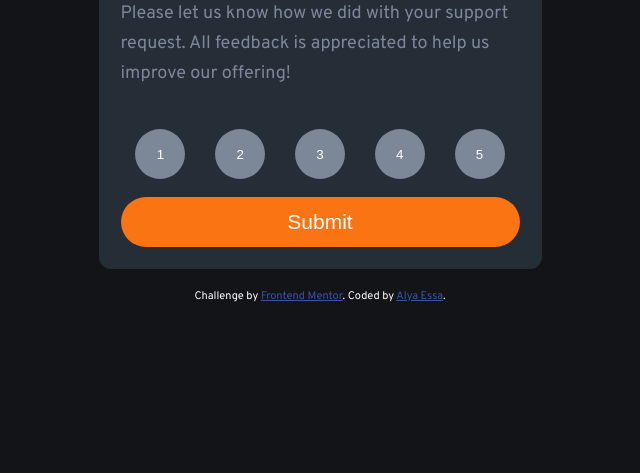
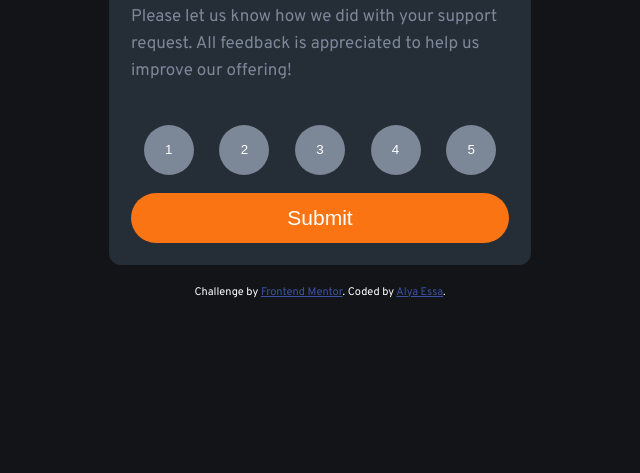
Before and after one commit to AlyaEssa/Interactive-rating-component-js, a plain HTML site: page index.html in a window 1280 px wide. Shown: the part 327-800 px from the top of the page, without its empty margins (320-960 px from the left). Drawn offline with Linux system fonts and the light colour scheme.

Commit message:
Update style.css

```diff
--- a/style.css
+++ b/style.css
@@ -47,12 +47,11 @@ body {
 }
 
 .box-container p {
-
-  font-size: 18px;
-    max-width: 399px;
+  font-size: 17px;
+    max-width: 378px;
     margin-top: 20px;
     color: var(--medium-grey);
-    line-height: 30px;
+    line-height: 27px;
 }
 
 .header{
```
